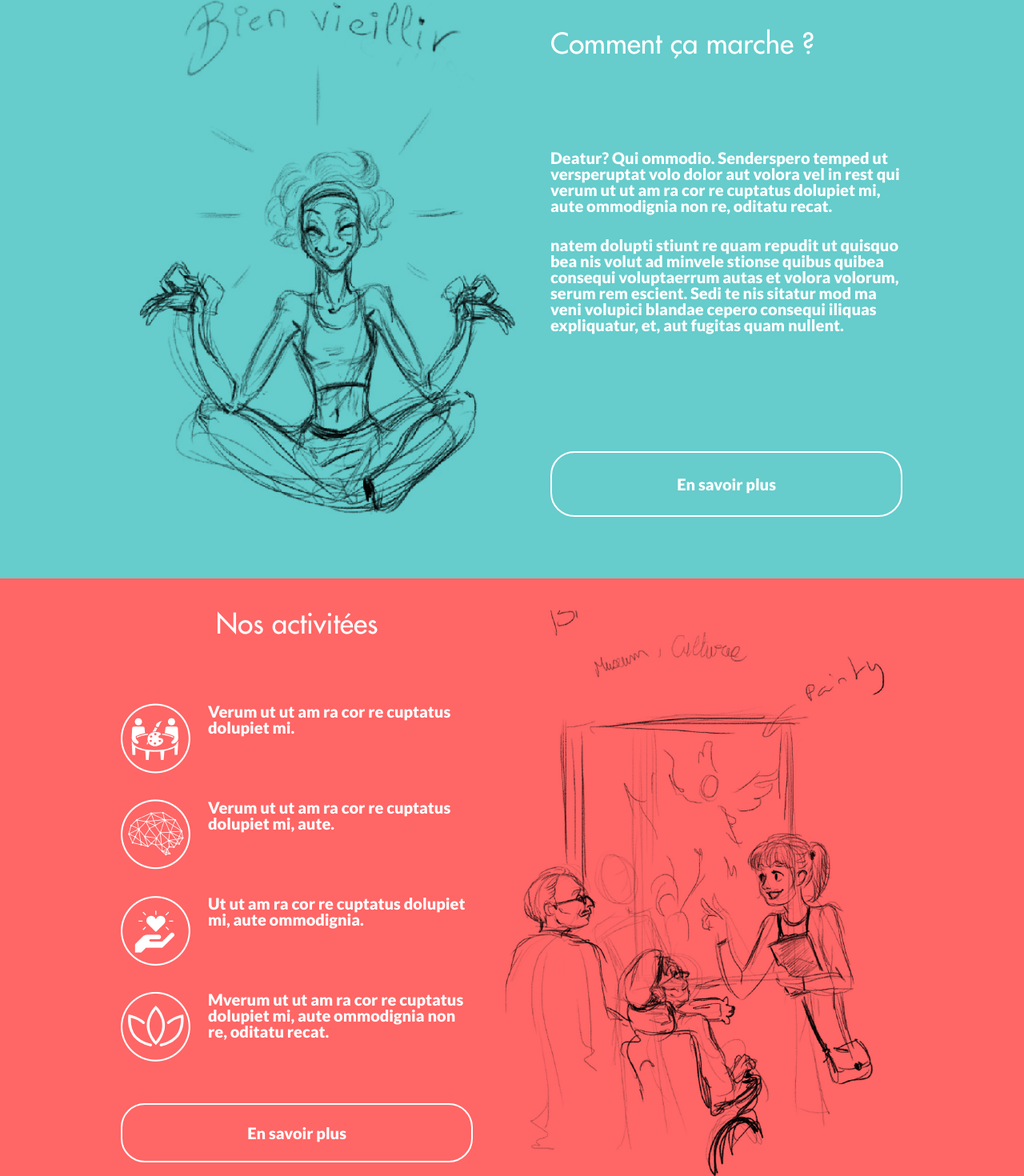
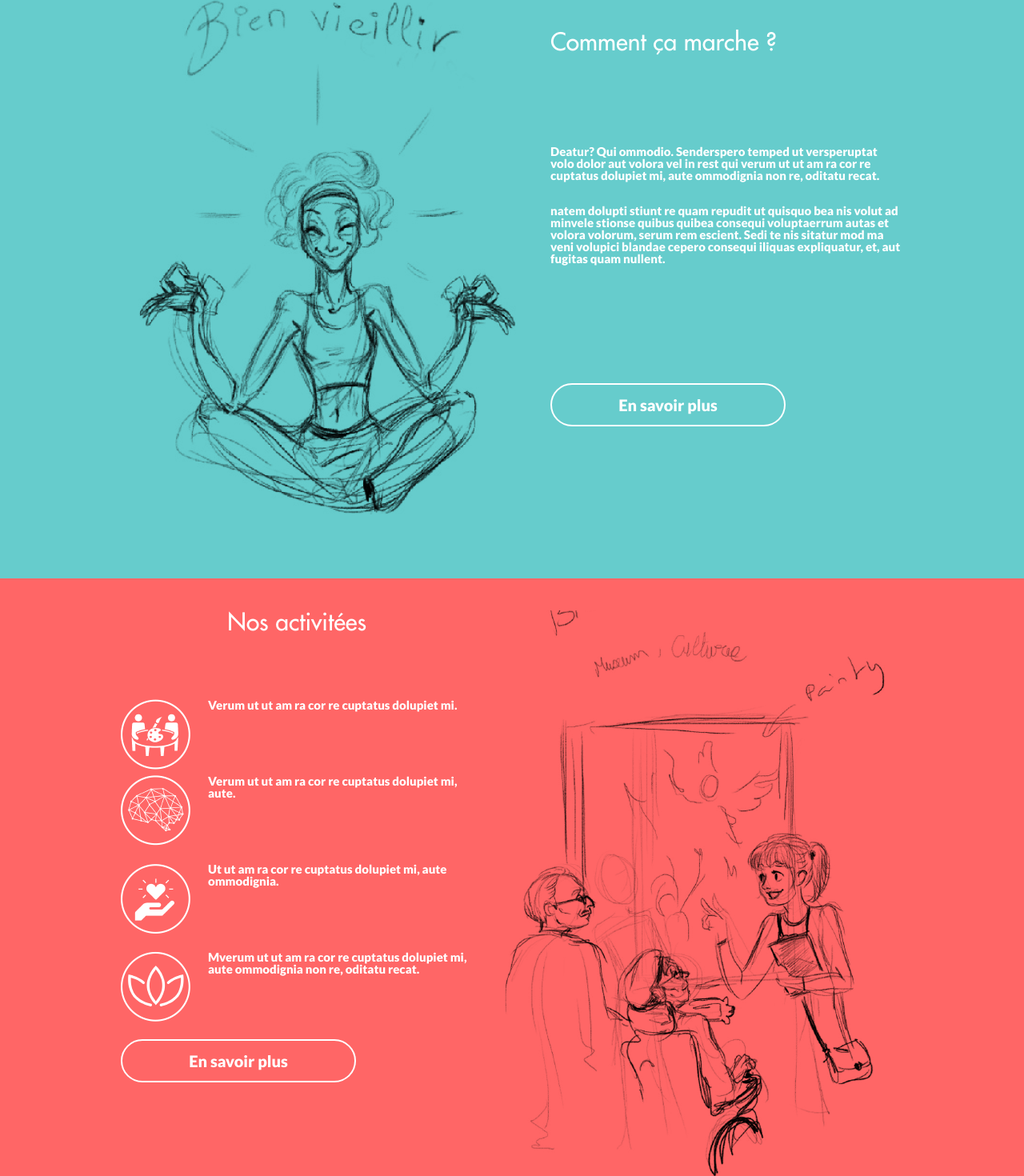
Before and after one commit to DarkMalgos/silver_act, a plain HTML site: page index.html in a window 1280 px wide. Shown: the part 1195-2665 px from the top of the page at 80% size. Drawn offline with nearby package versions, Linux system fonts and the light colour scheme; a web font is replaced by a local one.

Commit message:
home: text size and button adjust

```diff
--- a/assets/css/home.css
+++ b/assets/css/home.css
@@ -54,23 +54,24 @@ header nav>ul>li:first-child>a:after {
 
 #green-right h3 {
     font-family: 'Futura-Med';
-    font-size: 35px;
+    font-size: 30px;
     padding-bottom: 114px;
 }
 
 #green-right p {
     font-family: 'Lato';
-    font-size: 20px;
+    font-size: 15px;
     padding-bottom: 29px;
 }
 
 #green-button {
+    width: 290px;
     font-family: 'Lato';
     color: white;
     font-size: 20px;
-    padding-bottom: 29px;
+    padding-bottom: 15px;
     margin-top: 119px;
-    padding-top: 29px;
+    padding-top: 15px;
     border: white solid 2px;
     border-radius: 30px;
     text-align: center;
@@ -116,19 +117,18 @@ header nav>ul>li:first-child>a:after {
 
 #pink-left h3 {
     font-family: 'Futura-Med';
-    font-size: 35px;
+    font-size: 30px;
     padding-bottom: 81px;
 }
 
 #pink-left ul {
     list-style: none;
-    font-size: 20px;
+    font-size: 15px;
     text-align: left;
 }
 #pink-left ul li {
     margin-bottom: 80px;
     font-family: 'Lato';
-    font-size: 20px;
 }
 
 #pink-left ul li img {
@@ -138,11 +138,12 @@ header nav>ul>li:first-child>a:after {
 }
 
 #pink-button {
+    width: 290px;
     font-family: 'Lato';
     font-size: 20px;
     color: white;
-    padding-top: 25px;
-    padding-bottom: 25px;
+    padding-top: 15px;
+    padding-bottom: 15px;
     border: white solid 2px;
     border-radius: 30px;
     transition: all ease 1s;
@@ -165,7 +166,7 @@ header nav>ul>li:first-child>a:after {
 
 #our-profit h3 {
    font-family: 'Futura-Med';
-   font-size: 35px;
+   font-size: 30px;
    padding-top: 60px;
    font-weight: bolder;
 }
@@ -212,10 +213,11 @@ header nav>ul>li:first-child>a:after {
    margin-left: 80px;
 }
 
-#profits ul li{
-   padding-top: 30px;
-   padding-left: 50px;
-   width: 182px;
+#profits ul li {
+    padding-top: 30px;
+    padding-left: 50px;
+    width: 182px;
+    font-size: 15px;
 }
 
 /** Comments **/
@@ -245,7 +247,7 @@ header nav>ul>li:first-child>a:after {
 #all-comments p{
    text-align: justify;
    font-family: 'Futura-Med';
-   font-size: 14px;
+   font-size: 15px;
 }
 
 #first-comment{
```
Also changed, not shown: 1 other file.
